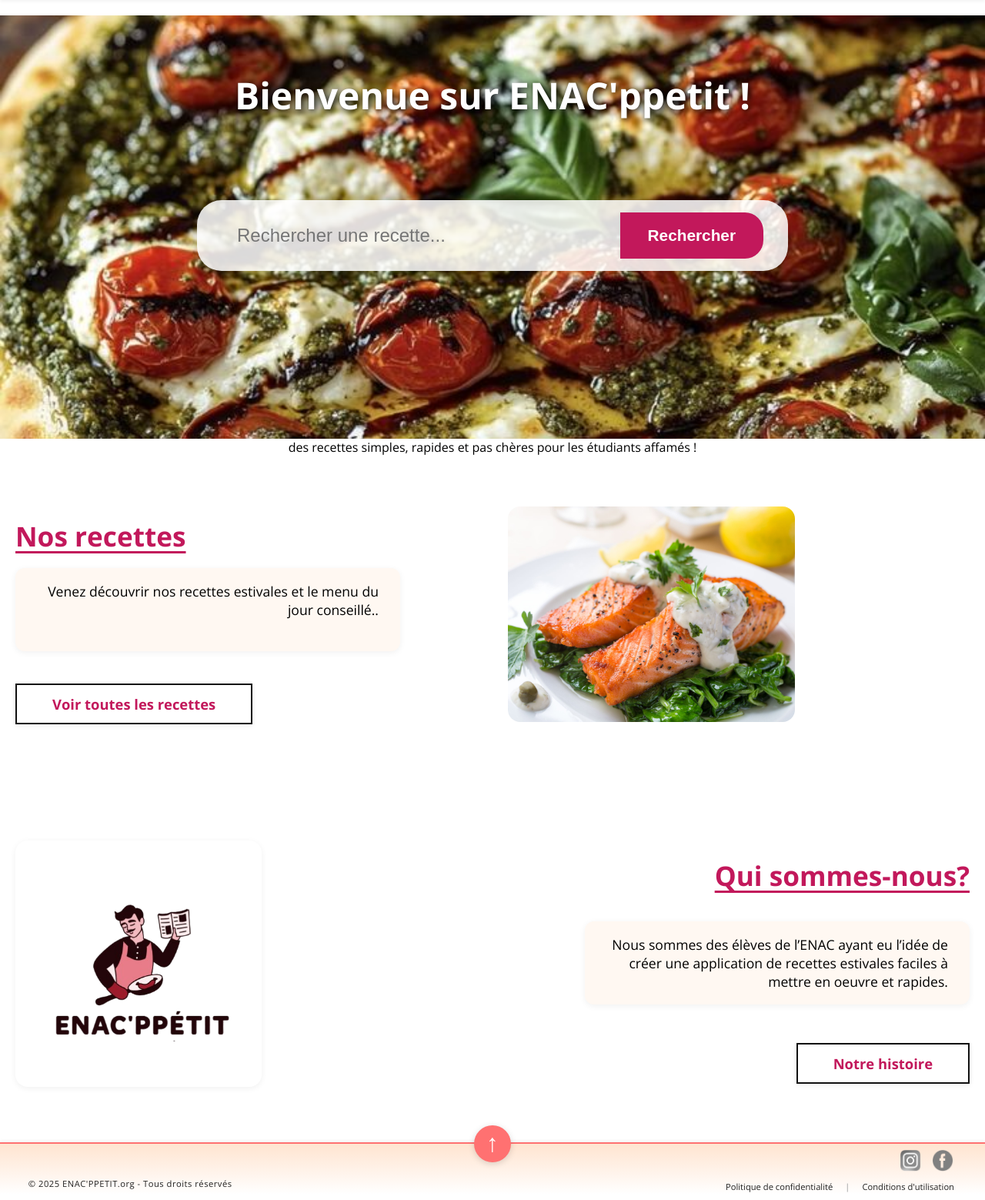
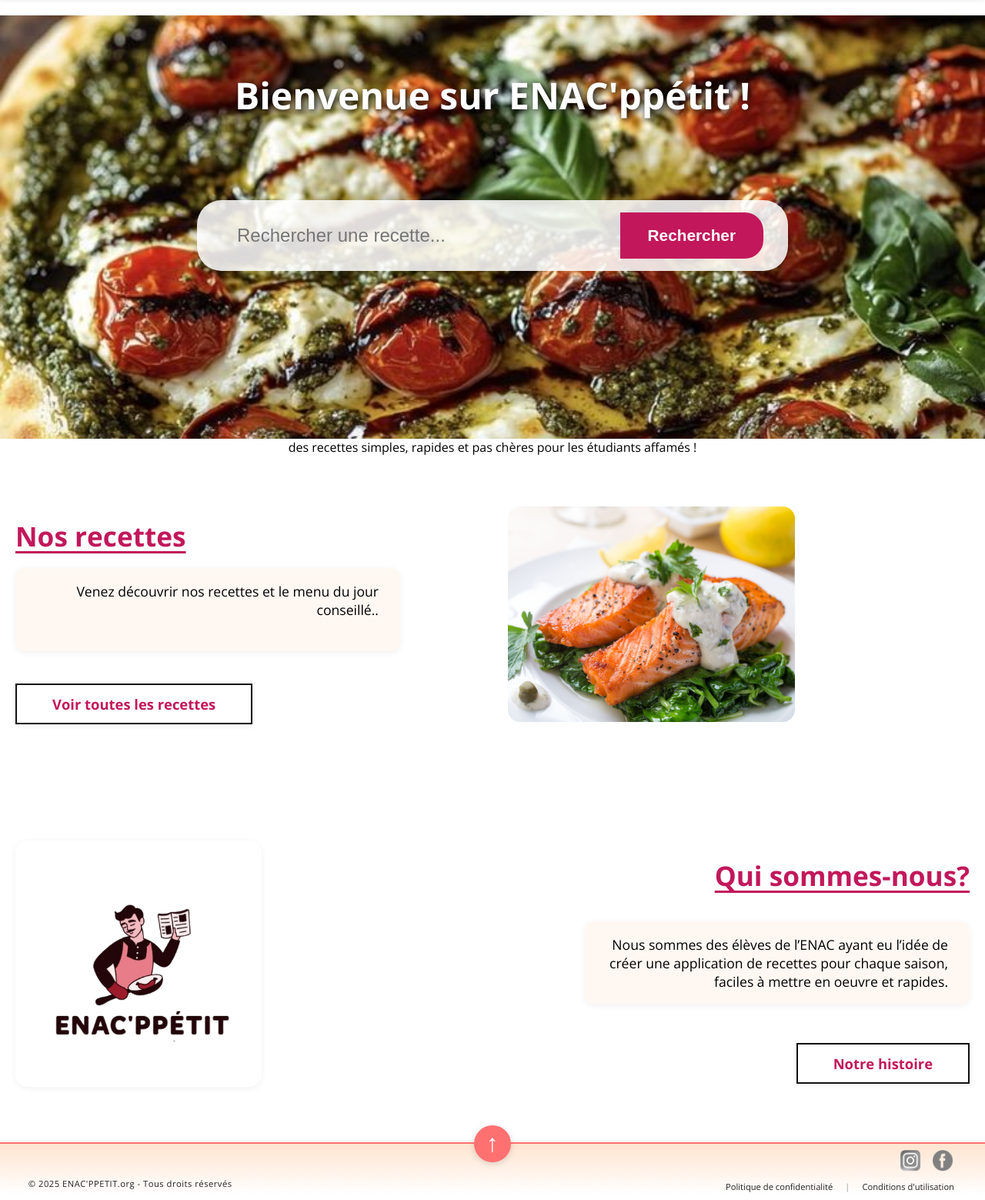
Before and after one commit to justinetsd/PROJET, a Flask app: page / in a window 1280 px wide. Shown: the part 76-1635 px from the top of the page at 77% size. Run offline with Flask 3, Linux system fonts and the light colour scheme; data comes from the database, SQL or seed files in the repository.

Commit message:
minuscules retouches

```diff
--- a/templates/accueil.html
+++ b/templates/accueil.html
@@ -3,7 +3,7 @@
 {% block content %}
 <div class="accueil-image-container">
     <img src="{{ url_for('static', filename='tarteacceuil.jpg') }}" alt="Bannière accueil" class="accueil-image">
-    <h1 class="accueil-titre">Bienvenue sur ENAC'ppetit !</h1>
+    <h1 class="accueil-titre">Bienvenue sur ENAC'ppétit !</h1>
     <div class="accueil-slogan">
         des recettes simples, rapides et pas chères pour les étudiants affamés !
     </div>
@@ -17,7 +17,7 @@
     <div>
         <h1 class="titre-section">Nos recettes</h1>
        <div class="encadre-apropos align-droite">
-    Venez découvrir nos recettes estivales et le menu du jour conseillé..<br><br>
+    Venez découvrir nos recettes et le menu du jour conseillé..<br><br>
     </div>
 
 
@@ -36,7 +36,7 @@
     <div class="apropos-colonne">
         <h1 class="titre-section align-droite">Qui sommes-nous?</h1>
         <div class="encadre-apropos align-droite">
-            Nous sommes des élèves de l’ENAC ayant eu l’idée de créer une application de recettes estivales faciles à mettre en oeuvre et rapides.
+            Nous sommes des élèves de l’ENAC ayant eu l’idée de créer une application de recettes pour chaque saison, faciles à mettre en oeuvre et rapides.
         </div>
         <div class="align-droite" style="margin-top: 8px;">
             <div class="encadre-recettes">
```
Also changed, not shown: users.db (added).
